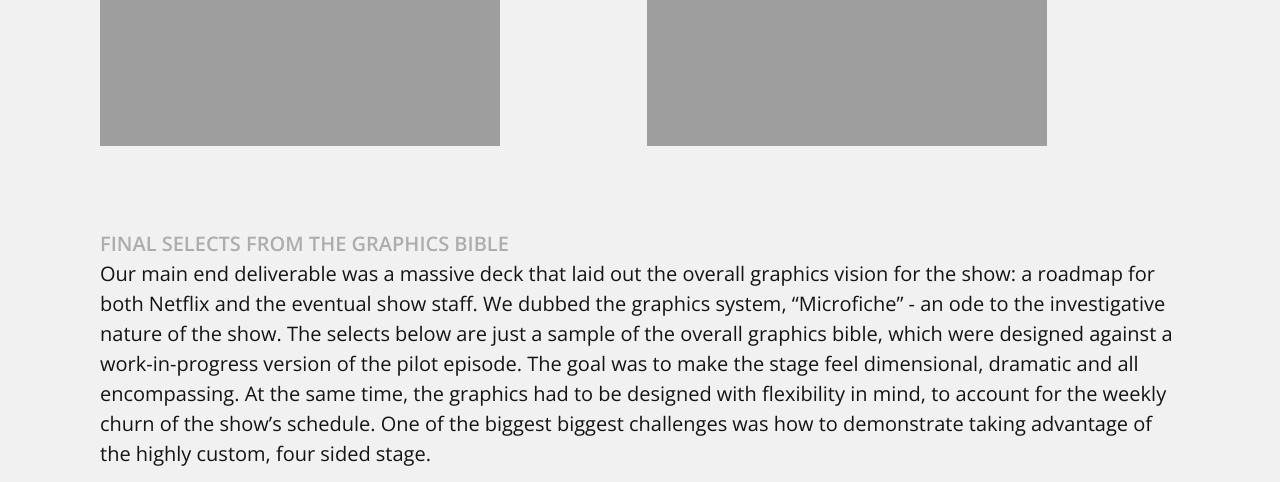
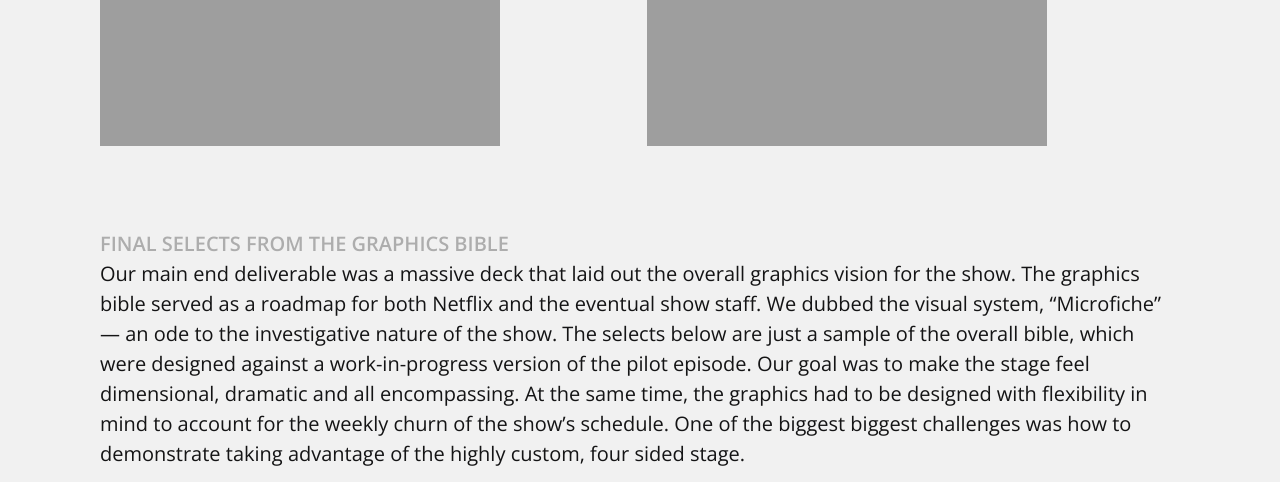
Before and after one commit to gorociao/peprally-website, a Jekyll site: the page built from _my_collection/patriotact.markdown, in a window 1280 px wide and 900 px high, scrolled down 1784 px, cut to the strip 0-482 px from the top of the window. Built offline with Jekyll 4.4.1, drawn with Linux system fonts in a browser that asks for light colours.

Commit message:
text correct

```diff
--- a/_my_collection/patriotact.markdown
+++ b/_my_collection/patriotact.markdown
@@ -37,7 +37,8 @@ Patriot Act with Hasan Minaj is a weekly show that slices through global politic
 {: .large-top-margin }
 
 ## **FINAL SELECTS FROM THE GRAPHICS BIBLE**
-Our main end deliverable was a massive deck that laid out the overall graphics vision for the show: a roadmap for both Netflix and the eventual show staff. We dubbed the graphics system, "Microfiche" - an ode to the investigative nature of the show. The selects below are just a sample of the overall graphics bible, which were designed against a work-in-progress version of the pilot episode. The goal was to make the stage feel dimensional, dramatic and all encompassing. At the same time, the graphics had to be designed with flexibility in mind, to account for the weekly churn of the show’s schedule. One of the biggest biggest challenges was how to demonstrate taking advantage of the highly custom, four sided stage.
+Our main end deliverable was a massive deck that laid out the overall graphics vision for the show. The graphics bible served as a roadmap for both Netflix and the eventual show staff. We dubbed the visual system, "Microfiche" — an ode to the investigative nature of the show. The selects below are just a sample of the overall bible, which were designed against a work-in-progress version of the pilot episode. Our goal was to make the stage feel dimensional, dramatic and all encompassing. At the same time, the graphics had to be designed with flexibility in mind to account for the weekly churn of the show’s schedule. One of the biggest biggest challenges was how to demonstrate taking advantage of the highly custom, four sided stage.
+
 <div class='embed-container no-bottom-margin'>
 <iframe src="https://player.vimeo.com/video/334021244" width="1250" height="553" frameborder="0" allow="autoplay; fullscreen" allowfullscreen></iframe>
 </div>
```
